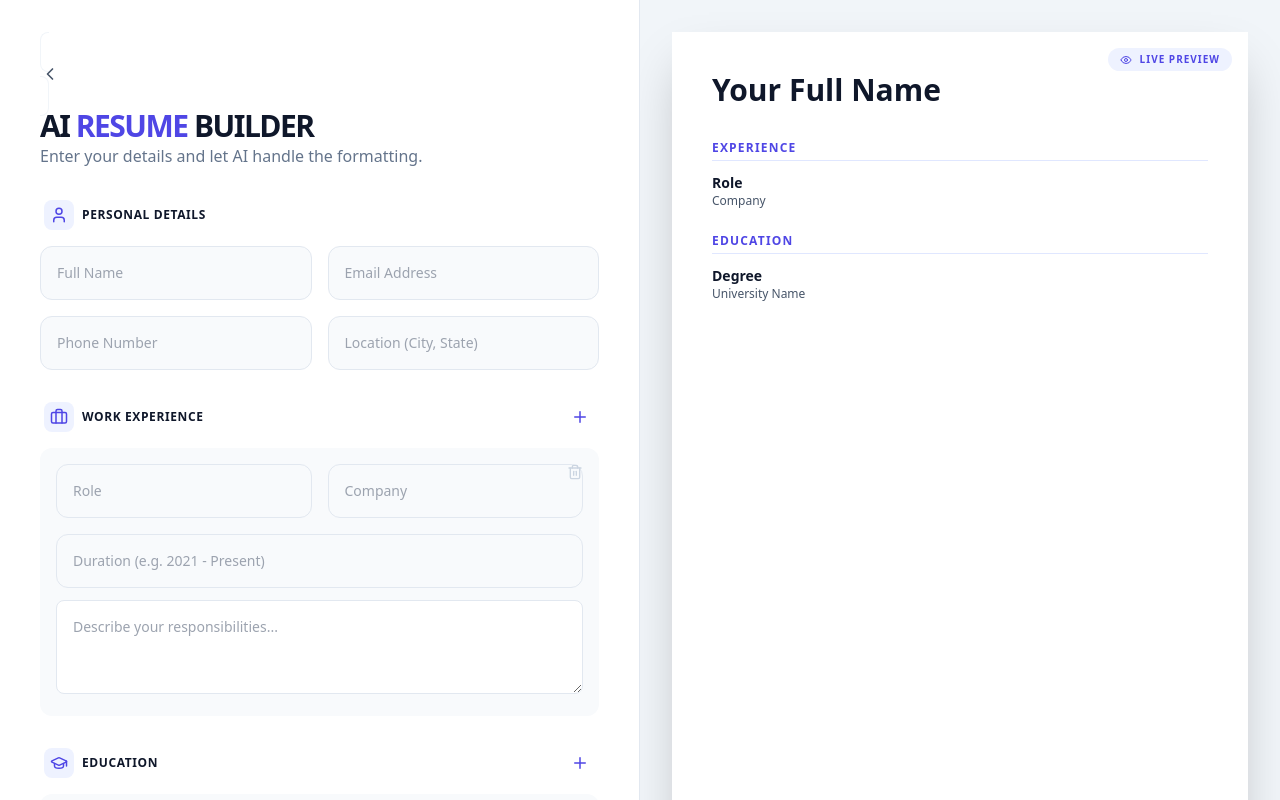
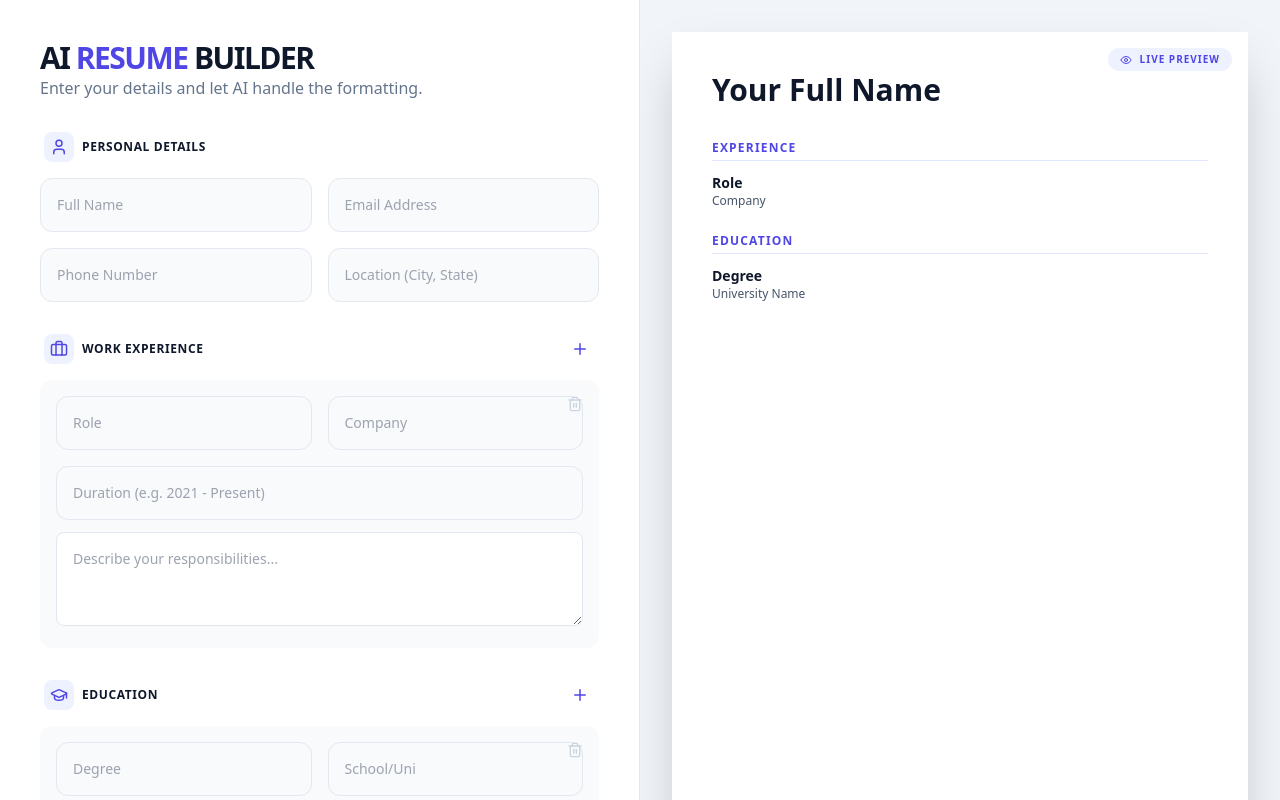
Before and after one commit to Jasmeet31dec/job_application_tracker, a React (Vite) app in the folder frontend/: page /build-resume in a window 1280 px wide. Built offline with nearby package versions, Linux system fonts and the light colour scheme; no server answers.

Commit message:
Update ResumeBuilder.jsx

```diff
--- a/frontend/src/components/ResumeBuilder.jsx
+++ b/frontend/src/components/ResumeBuilder.jsx
@@ -68,14 +68,6 @@ const ResumeBuilder = () => {
     <div className="min-h-screen bg-slate-50 flex flex-col lg:flex-row">
       {/* LEFT: INPUTS */}
       <div className="w-full lg:w-1/2 p-6 lg:p-10 lg:overflow-y-auto lg:h-screen border-r border-slate-200 bg-white">
-
-          <Link
-          to='/'
-          className="p-2 hover:bg-slate-50 rounded-lg transition-colors border border-slate-100"
-          >
-          <ChevronLeft size={20} className="text-slate-600" />
-          </Link>
-
         <header className="mb-8">
           <h1 className="text-3xl font-black text-slate-900 uppercase tracking-tighter">AI <span className="text-indigo-600">Resume</span> Builder</h1>
           <p className="text-slate-500 font-medium">Enter your details and let AI handle the formatting.</p>
```
